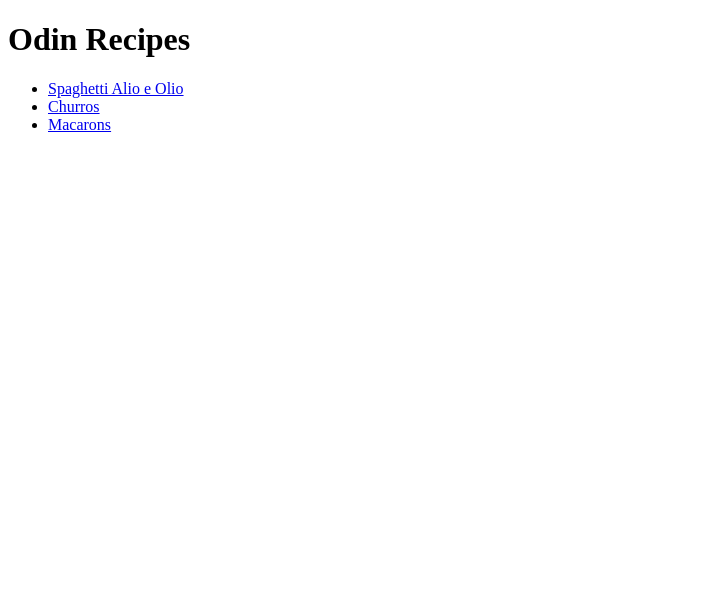
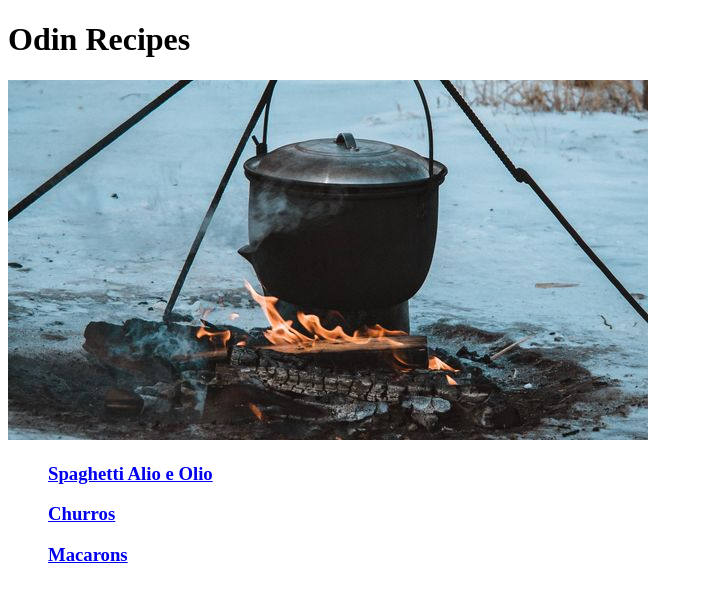
Before and after one commit to gabrielberluccidev/odin-recipes, a plain HTML site: page index.html in a window 1280 px wide. Shown: the whole page, without its empty margins (0-703 px from the left). Drawn offline with Linux system fonts and the light colour scheme.

Commit message:
feat: added main image
cauldron image on index.html

```diff
--- a/index.html
+++ b/index.html
@@ -3,14 +3,16 @@
 <html lang="en">
   <head>
     <meta charset="UTF-8" />
+    <link rel="stylesheet" href="./styles.css" />
   </head>
 
   <body>
     <h1>Odin Recipes</h1>
+    <img src="./images/cauldron.jpg" alt="cauldron" />
     <ul>
-      <li><a href="./recipes/spaghetti.html">Spaghetti Alio e Olio</a></li>
-      <li><a href="./recipes/churros.html">Churros</a></li>
-      <li><a href="./recipes/macarons.html">Macarons</a></li>
+      <h3><a href="./recipes/spaghetti.html">Spaghetti Alio e Olio</a></h3>
+      <h3><a href="./recipes/churros.html">Churros</a></h3>
+      <h3><a href="./recipes/macarons.html">Macarons</a></h3>
     </ul>
   </body>
 </html>
```
